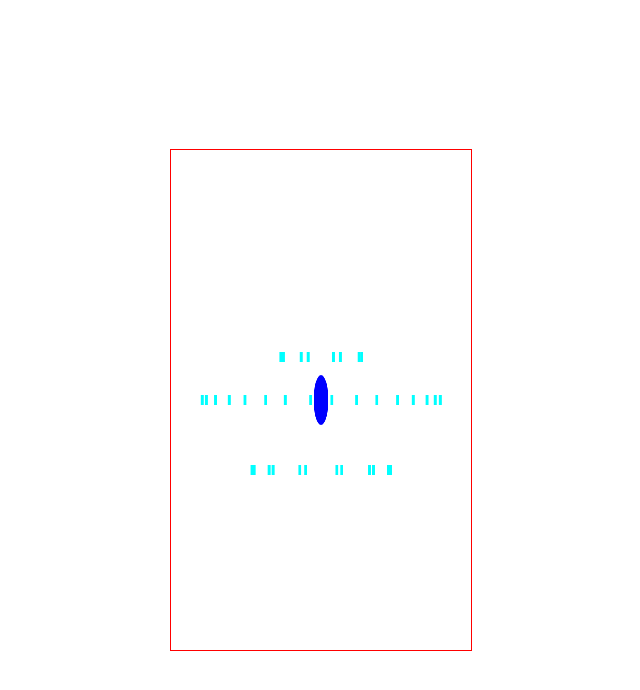
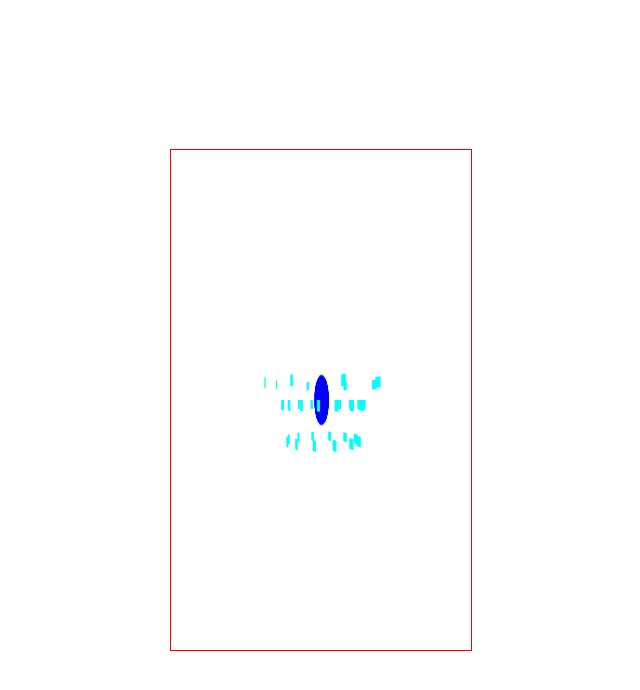
Before and after one commit to daiyu5577/practice, a React (Vite) app: page / in a window 1280 px wide. Shown: the top 690 px of the page, without its empty margins (319-959 px from the left). Built offline with nearby package versions, Linux system fonts and the light colour scheme.

Commit message:
feat: 3d

```diff
--- a/src/page/Preserve3d/components/RotateBallXYZ/index.module.less
+++ b/src/page/Preserve3d/components/RotateBallXYZ/index.module.less
@@ -21,19 +21,25 @@
       width: 300px;
       height: 500px;
       position: relative;
+      // 设置透视观察者、默认中心位置
+      perspective: 300px; // z 轴距离
+      perspective-origin: center; // 镜头
 
       .boxCenter {
         position: absolute;
         left: 50%;
         top: 50%;
-        transform: translate(-50%, -50%);
+        // transform: translate(-50%, -50%);
+        transform: rotateY(0deg);
         width: 50px;
         height: 50px;
         border-radius: 50%;
         background-color: blue;
         transform-style: preserve-3d;
+        // 当前旋转着、若被设置为观察者、旋转时观察者镜头也会旋转，导致近大远小出现椭圆异常
+        // 当父级设为观察着、子级旋转不会异常
         // perspective: 300px; // z 轴距离
-        // perspective-origin: 100px -50px; // 镜头
+        perspective-origin: center; // 镜头
 
         &:local {
           animation: rotate 10s linear infinite;
@@ -44,8 +50,9 @@
           height: 10px;
           background-color: aqua;
           position: absolute;
-          top: 40%;
-          left: 40%;
+          top: 50%;
+          left: 50%;
+          transform: translate(-50%, -50%);
         }
       }
     }
--- a/src/page/Preserve3d/components/RotateBallXYZ/index.tsx
+++ b/src/page/Preserve3d/components/RotateBallXYZ/index.tsx
@@ -22,9 +22,9 @@ const getBallPostion = (deg: number, radius: number, needNum: number) => {
   return postionArr
 }
 
-const layer_1 = getBallPostion(-45, 60, 8)
-const layer_2 = getBallPostion(0, 120, 16)
-const layer_3 = getBallPostion(45, 100, 12)
+const layer_1 = getBallPostion(-20, 60, 8)
+const layer_2 = getBallPostion(0, 40, 16)
+const layer_3 = getBallPostion(45, 50, 12)
 
 // 球面坐标计算
 
```
Also changed, not shown: src/page/Preserve3d/components/RotateBallTranslateZ/index.module.less (+15 -1 lines).
